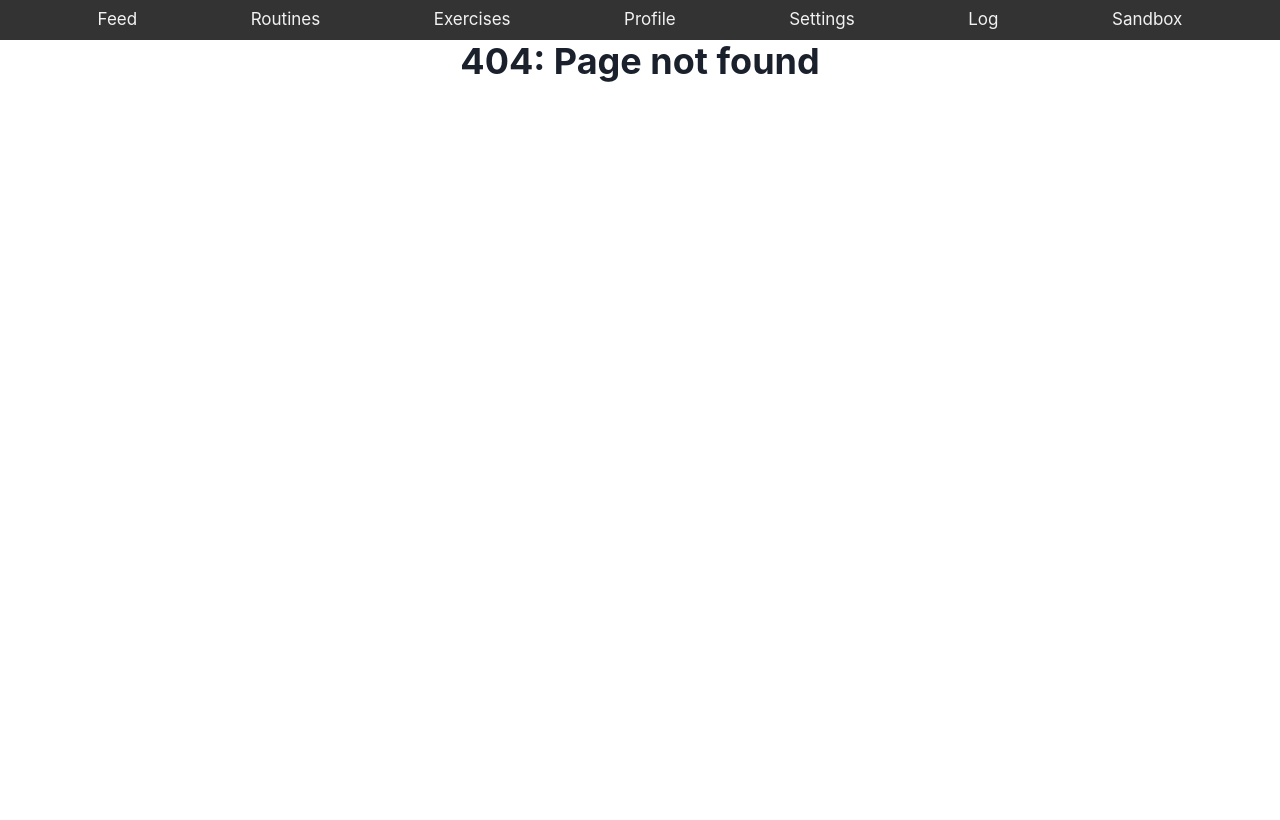
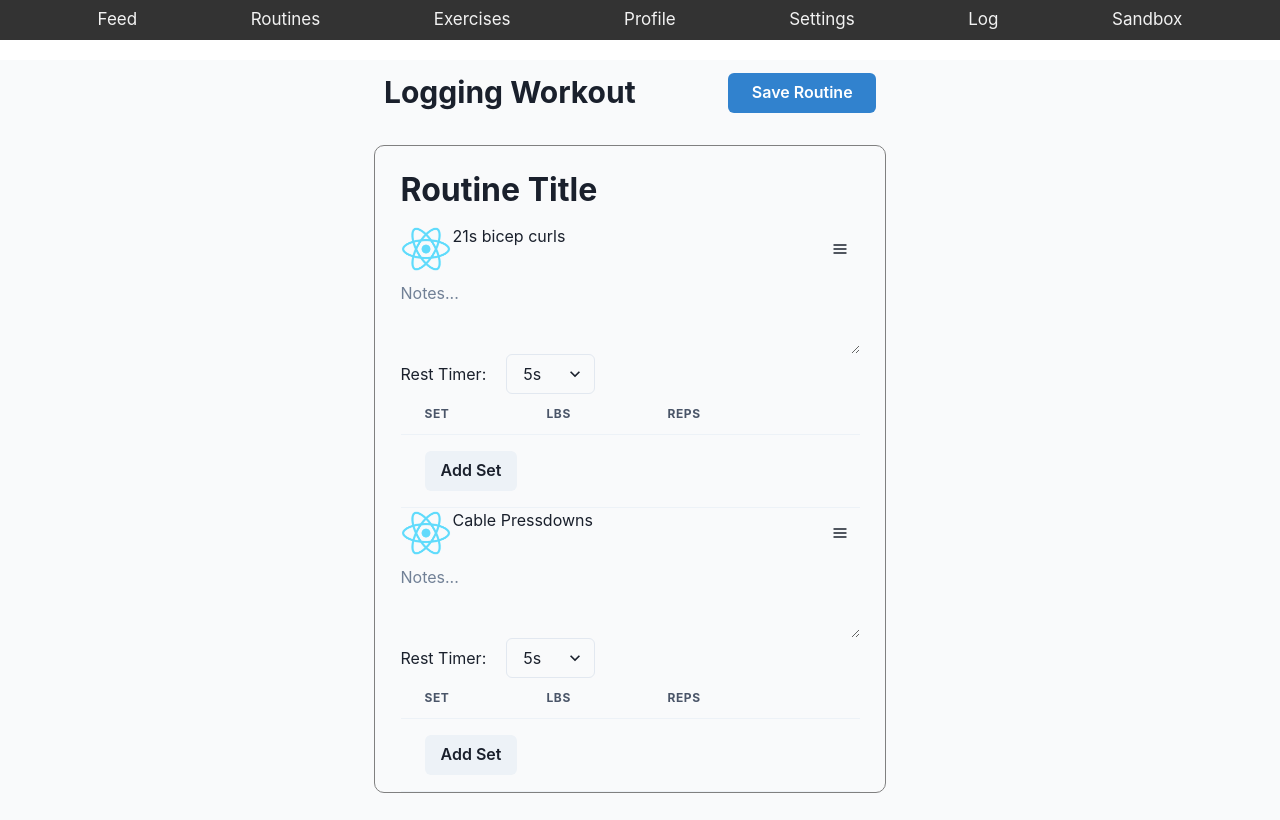
Before and after one commit to yashveer-bika/hevy-clone, a React (Create React App) app in the folder frontend/: page /logging/routine-id/id in a window 1280 px wide. Before the commit this address had no page. Built offline with nearby package versions, Linux system fonts and the light colour scheme.

Commit message:
add modes for logging, creating, editing, and viewing

```diff
--- a/frontend/src/App.tsx
+++ b/frontend/src/App.tsx
@@ -15,6 +15,7 @@ import ExercisePage from "./pages/ExercisePage";
 import ProfilePage from "./pages/ProfilePage";
 import SettingsPage from "./pages/SettingsPage";
 import LogPage from "./pages/LogPage";
+import LoggingPage from "./pages/LoggingPage";
 
 function App() {
   return (
@@ -52,6 +53,8 @@ function App() {
 
 
           <Route path="/log" element={<LogPage />} />
+          {/* TODO: set up better path logic */}
+          <Route path="/logging/routine-id/id" element={<LoggingPage />} />
 
           <Route path="*" element={<NotFoundPage></NotFoundPage>}/>
         </Routes>
--- a/frontend/src/components/RoutineCell.tsx
+++ b/frontend/src/components/RoutineCell.tsx
@@ -2,9 +2,12 @@ import { useState } from 'react';
 import { Box, Button, IconButton, Input, Link, Menu, MenuButton, MenuItem, MenuList } from '@chakra-ui/react';
 import { CloseIcon, CopyIcon, EditIcon, CheckIcon, HamburgerIcon } from '@chakra-ui/icons';
 import "../styles/RoutineCell.css"
+import { useNavigate } from 'react-router-dom';
 
 
 const RoutineCell = ({ routineLink, index, name, onDelete, onDuplicate, inLogView } : any) => {
+  const navigate = useNavigate();
+
   // const [isEditing, setIsEditing] = useState(false);
   // const [editedName, setEditedName] = useState(name);
 
@@ -55,6 +58,9 @@ const RoutineCell = ({ routineLink, index, name, onDelete, onDuplicate, inLogVie
   // TODO:
   function handleStartRoutine() {
     // redirect to logging/{routine-id}/{:id}
+    navigate(`/logging/routine-id/id`)
+
+
   }
 
   // TODO: fetch exercise text
--- a/frontend/src/components/SetRepTable.tsx
+++ b/frontend/src/components/SetRepTable.tsx
@@ -90,7 +90,7 @@ export default function SetRepTable () {
       <tfoot>
         <Tr>
           <Td colSpan={4}>
-            <Button onClick={handleAddRow}>Add Row</Button>
+            <Button onClick={handleAddRow}>Add Set</Button>
           </Td>
         </Tr>
       </tfoot>
--- a/frontend/src/pages/CreateRoutine.tsx
+++ b/frontend/src/pages/CreateRoutine.tsx
@@ -12,7 +12,8 @@ interface Exercise {
     imgPath: string
 }
 
-export default function CreateRoutine({editMode, id} : any) {
+// mode : "edit", "log", "create", "view"
+export default function CreateRoutine({editMode, id, mode} : any) {
     // TODO: setup something to get my routine id
     //       - edit mode logic for updating the routine
 
@@ -72,17 +73,43 @@ export default function CreateRoutine({editMode, id} : any) {
       }, []);
 
 
+
+    const headerText = (() => {
+        if (mode == "edit") {
+            return "Edit Routine"
+
+        } else if (mode == "log") {
+            return "Logging Workout"
+
+        } else if (mode == "create") {
+            return "Create Routine"
+
+        } else {
+            // view case
+            return "Viewing Routine"
+        }
+    })()
+
+
+
     return (
         <Box className="screen-container">
             <Box className="screen-left-container">
                 <Box className="header">
-                    <p> {editMode ? "Edit Routine" : "Create Routine"} </p>
+                    {/* <p> {editMode ? "Edit Routine" : "Create Routine"} </p> */}
+                    <p>{headerText}</p>
                     <Button onClick={handleSaveRoutine} colorScheme='blue' width={"30%"} > {editMode ? "Update Routine" : "Save Routine"}</Button>
                 </Box>
 
                 <Box className="routine-table-w-title-container">
                     <Box className="routine-table-w-title">
 
+                        {
+                            (mode=="log" || mode=="view")
+                            ?
+                            <p className="routine-title-text">Routine Title</p>
+                            :
+                            <>
                                 <Input
                                     value={routineTitle}
                                     onChange={event => setRoutineTitle(event.target.value)}
@@ -92,6 +119,12 @@ export default function CreateRoutine({editMode, id} : any) {
                                 />
 
                                 <Divider border={"1px solid"} color="gray.400"></Divider>
+                            </>
+
+                        }
+
+
+
 
                         {/* TODO: allow exercises to be added to here */}
                         <RoutineTable
@@ -108,7 +141,12 @@ export default function CreateRoutine({editMode, id} : any) {
             </Box>
 
             <Box className="create-routine-screen-right-container">
-                <FilterableSearchableExerciseTable addToRoutineRows={addToActiveExerciseRows} addable={true} ></FilterableSearchableExerciseTable>
+                {
+                    (mode=="log" || mode=="view")
+                        ? <div></div>
+                        : <FilterableSearchableExerciseTable addToRoutineRows={addToActiveExerciseRows} addable={true} ></FilterableSearchableExerciseTable>
+                }
+
 
             </Box>
 
--- /dev/null
+++ b/frontend/src/pages/LoggingPage.tsx
@@ -0,0 +1,9 @@
+import { Box } from "@chakra-ui/react";
+import CreateRoutine from "./CreateRoutine";
+
+
+export default function LoggingPage() {
+    return (
+        <CreateRoutine editMode={false} mode="log"/>
+    );
+}
--- a/frontend/src/styles/CreateRoutine.css
+++ b/frontend/src/styles/CreateRoutine.css
@@ -43,6 +43,11 @@
     width: 90%;
 }
 
+.routine-title-text {
+    font-size: xx-large;
+    font-weight: bold;
+}
+
 .routine-table {
     /* border: 5px black solid; */
     margin-top: 10px;
```
Lines whose indentation alone changed are shown as unchanged.
